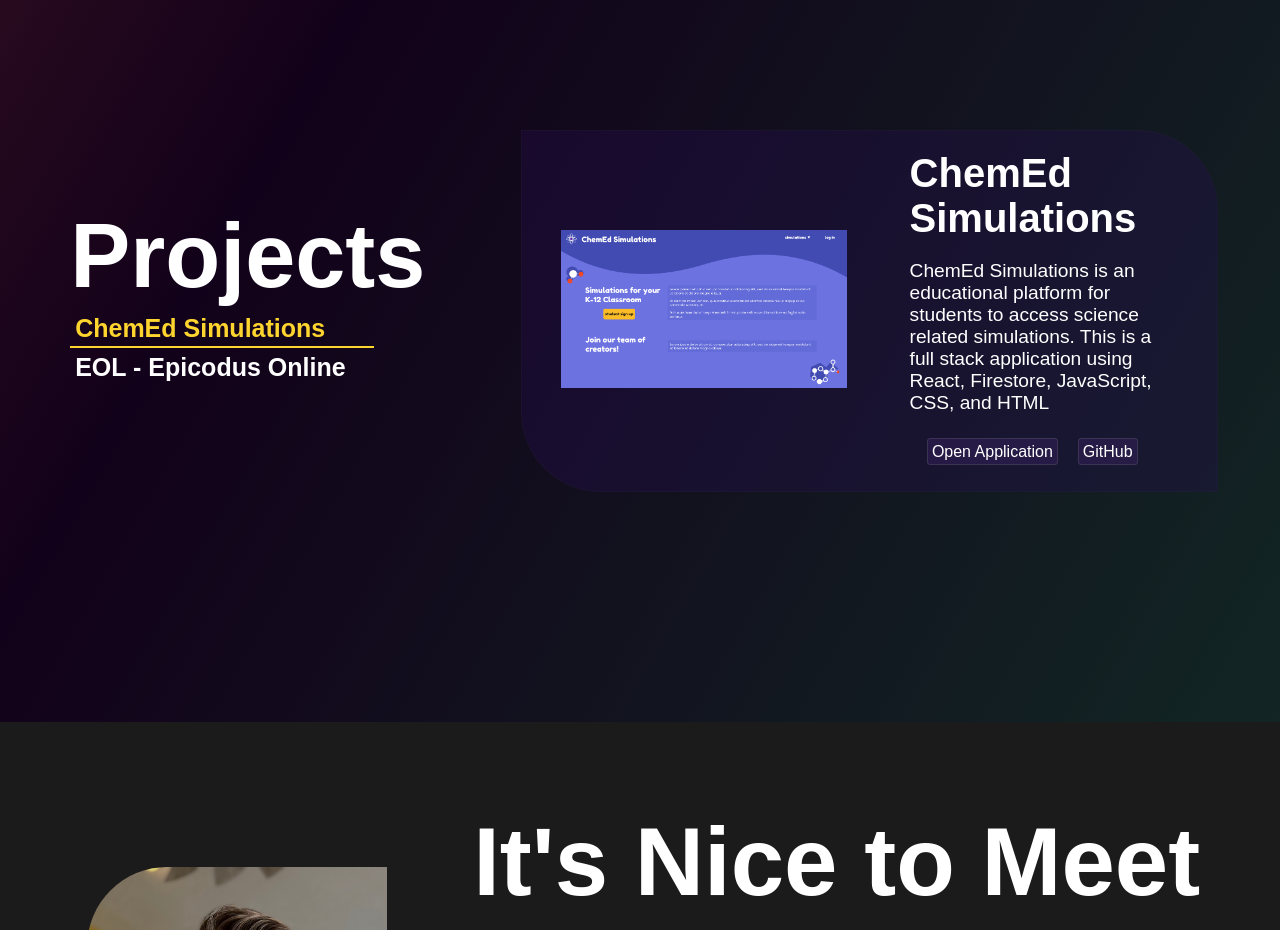
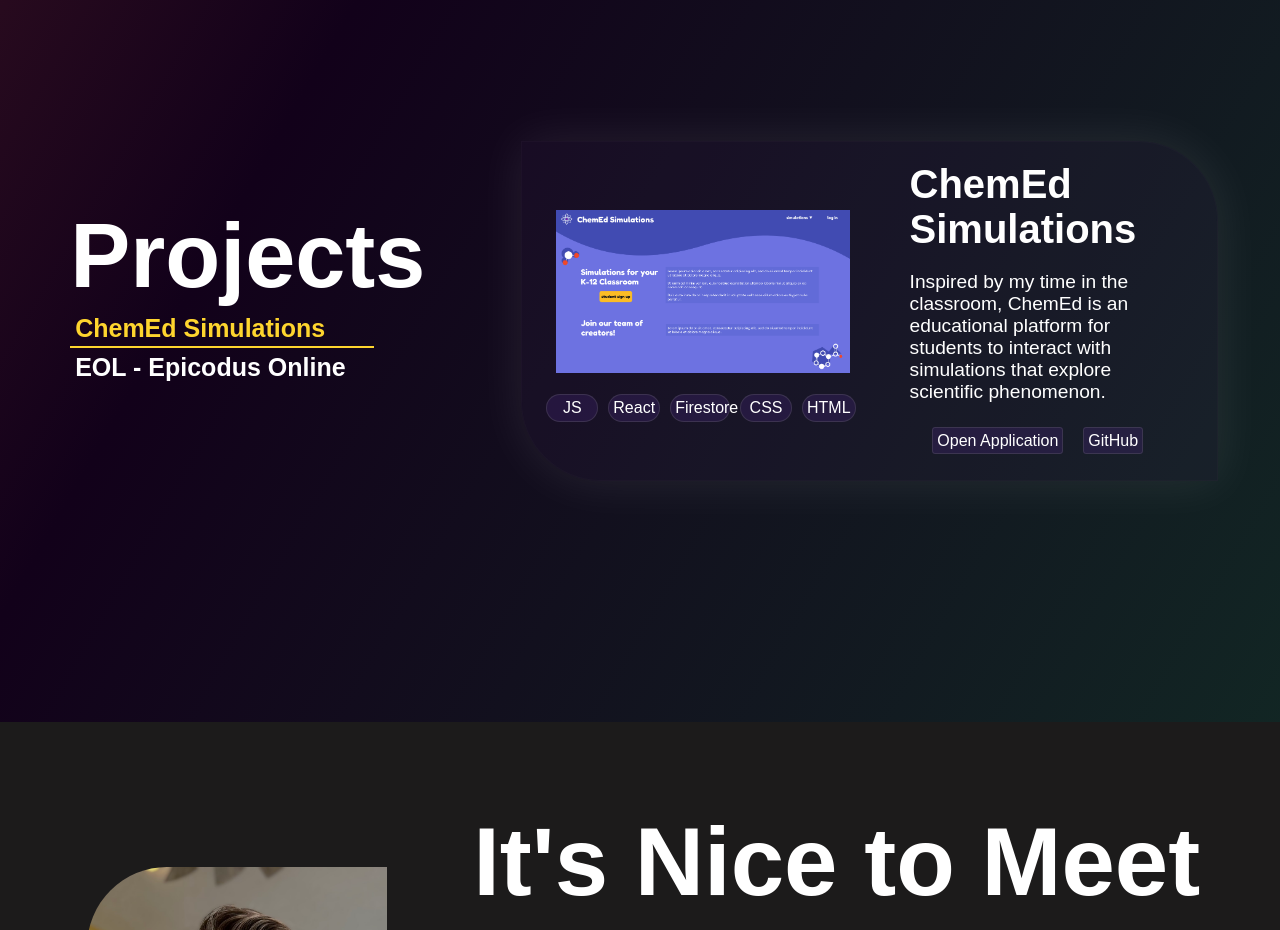
Before and after one commit to sethgonzales/my-portfolio, a React (Create React App) app: page / in a window 1280 px wide. Shown: the part 900-1830 px from the top of the page. Built offline with nearby package versions, Linux system fonts and the light colour scheme; a web font is replaced by a local one.

Commit message:
added code tags to projects and more animations

```diff
--- a/package.json
+++ b/package.json
@@ -12,6 +12,7 @@
     "react-router-dom": "^6.20.0",
     "react-scripts": "^5.0.1",
     "react-scroll": "^1.9.0",
+    "react-scroll-trigger": "^0.6.14",
     "react-transition-group": "^4.4.5",
     "three": "^0.158.0",
     "web-vitals": "^2.1.4"
--- a/src/components/ProjectDetails.css
+++ b/src/components/ProjectDetails.css
@@ -1,24 +1,5 @@
 
-/* ---------------- Project Details/Right Side ---------------- */
-.fade-enter {
-  opacity: 0;
-}
-
-.fade-enter-active {
-  opacity: 1;
-  transition: opacity 500ms ease-in-out;
-}
-
-.fade-exit {
-  opacity: 1;
-}
-
-.fade-exit-active {
-  opacity: 0;
-  transition: opacity 500ms ease-in-out;
-}
-
-
+/* ---------------- Project Details Container ---------------- */
 .project-details-container {
   align-items: center;
   justify-content: center;
@@ -26,11 +7,12 @@
   width: 85%;
   margin: auto;
   padding: 20px;
-  background-color: #2b0f594c;
+  background-color: #38275329;
   border-top-right-radius: 80px;
   border-bottom-left-radius: 80px;
   border: solid 1.5px #3b374023;
   gap: 20px;
+  box-shadow: 0 0 50px #ffffff17;
   transition: background-color 0.8s ease-in-out, box-shadow 0.8s ease-in-out;
 }
 
@@ -40,26 +22,65 @@
   margin: auto;
 }
 
+.project-details-container:hover {
+  background-color: #3b2e5027;
+  box-shadow: 0 0 50px #ffffff2f;
+}
+
+/* ---------------- Project Details Left Side ---------------- */
+
 .project-details-left-column {
   flex: 1;
   width: 50%;
 }
+
+.project-details-container img {
+  width: 90%;
+  padding: 4%;
+}
+
+.code-used {
+  display: flex;
+  align-items: center;
+  justify-content: center;
+  padding: 4px;
+
+}
+
+.code-tag {
+  width: 50px;
+  text-align: center;
+  background-color: #3d226862;
+  border: solid 1.5px #615a6963;
+  border-radius: 20px;
+  color: white;
+  padding: 4px;
+  margin-right: 10px;
+}
+
+.code-tag:hover  {
+  color: #2ed8fe;
+  transition: color .3s ease-in-out;
+  cursor: default;
+}
+
+/* ---------------- Project Details Left Side ---------------- */
 
 .project-details-right-column {
   flex: 1;
   width: 50%;
 }
 
-.project-details-container:hover {
-  background-color: #3a285727;
-  box-shadow: 0 0 50px #ffffff2f;
+.project-details-container:hover h2 {
+  color: #fed52e;
+  transition: color 1s ease-in-out;
 }
 
 .project-details-container p,
 h2 {
   text-align: left;
-  padding-right: 25px;
-  padding-left: 30px;
+  padding-right: 20px;
+  padding-left: 20px;
 }
 
 .project-details-container h2 {
@@ -67,19 +88,11 @@
   margin: 0;
 }
 
-.project-details-container:hover h2 {
-  color: #fed52e;
-  transition: color 1s ease-in-out;
-}
 
 .project-details-container p {
   font-size: 120%;
 }
 
-.project-details-container img {
-  width: 90%;
-  padding: 6%;
-}
 
 .project-links {
   width: 90%;
@@ -99,7 +112,6 @@
 }
 
 .project-link:hover {
-  width: 40%;
   background-color: #4745456e;
   color: #fed52e;
   transition: color 0.3s ease-in-out;
--- a/src/components/ProjectDetails.js
+++ b/src/components/ProjectDetails.js
@@ -3,10 +3,17 @@
 
 const ProjectDetails = ({ project }) => {
   return (
-      <div>
-        <div className="project-details-container">
-          <div className="project-details-left-column">
+    <div className='project-details-container'>
+      <div className='project-details-left-column'>
         <img src={project.image} alt={project.title} />
+        <div className='code-used'>
+          {project.code.map((code, index) => (
+            <div key={index} className='code-tag'>
+              {code}
+            </div>
+          ))}
+        </div>
+
       </div>
       <div className="project-details-right-column">
         <h2>{project.title}</h2>
@@ -21,7 +28,6 @@
         </div>
       </div>
     </div>
-      </div>
   );
 };
 
--- a/src/components/Projects.css
+++ b/src/components/Projects.css
@@ -1,4 +1,4 @@
-/* ---------------- Background Animation ---------------- */
+/* ---------------- Animations ---------------- */
 
 @keyframes BackgroundAnimation {
   0% {
@@ -14,6 +14,11 @@
   }
 }
 
+@keyframes rollout {
+  0% { transform: translateX(100px); }
+  100% { transform: none; }
+}
+
 /* ---------------- Project Component General ---------------- */
 .projects {
   background: linear-gradient(120deg, #fc48486c, #12011a, #044f376c);
@@ -22,12 +27,33 @@
 }
 
 .projects-container {
+  display: flex;
   height: 90vh;
-  display: flex;
   flex-wrap: nowrap;
-  display: flex;
   flex-direction: row;
   align-items: center;
   gap: 10px;
   padding: 4% 2%;
 }
+
+.project-details {
+  animation: rollout 0.5s ease-in-out;
+}
+
+.fade-enter {
+  opacity: 0.4;
+}
+
+.fade-enter-active {
+  opacity: 1;
+  transition: opacity 0.3s ease-in-out; /* Define transition properties */
+}
+
+.fade-exit {
+  opacity: 1;
+}
+
+.fade-exit-active {
+  opacity: 0;
+  transition: opacity 0.3s ease-in-out; /* Define transition properties */
+}
--- a/src/components/Projects.js
+++ b/src/components/Projects.js
@@ -1,31 +1,32 @@
 import React, { useState } from 'react';
+import { CSSTransition, SwitchTransition } from 'react-transition-group';
 import ProjectList from './ProjectList';
 import ProjectDetails from './ProjectDetails';
 import EOL from './../img/eol-chat.png'
 import ChemEdSimulations from './../img/chemed.png'
 import './Projects.css';
 
-
 const Projects = () => {
   const projects = [
-    // Your project data
     {
       id: 1,
       className: 'ChemEd',
       title: 'ChemEd Simulations',
       image: ChemEdSimulations,
-      description: 'ChemEd Simulations is an educational platform for students to access science related simulations. This is a full stack application using React, Firestore, JavaScript, CSS, and HTML',
+      description: 'Inspired by my time in the classroom, ChemEd is an educational platform for students to interact with simulations that explore scientific phenomenon.',
       github: 'https://github.com/sethgonzales/capstone', //update capstone github name
-      hostingURL: 'https://chemed-6a31a.web.app/'
+      hostingURL: 'https://chemed-6a31a.web.app/',
+      code: ["JS", "React", "Firestore", "CSS", "HTML"]
     },
     {
       id: 2,
       className: 'EOL',
       title: 'EOL - Epicodus Online',
       image: EOL,
-      description: "Epicodus Online is a recreation of AOL's Instant Messanger. This MVC application is built with Identity,  employing JavaScript for front-end logic and C# and SQL for back-end logic and database. SignalR is used for real-time messaging functionality in public and private chat rooms",
+      description: "Epicodus Online is a recreation of AOL's Instant Messenger. SignalR is used for real-time messaging functionality in public and private chat rooms.",
       github: 'https://github.com/sethgonzales/Eol.Solution',
-      hostingURL: '' //update this link
+      hostingURL: '', //update this
+      code: ["C#", "SignalR", "ASP.NET", "CSS", "HTML"]
 
     },
     // Add more projects...
@@ -42,11 +43,19 @@
   return (
     <div id="projects" className="projects projects-container">
       <ProjectList projects={projects} onSelectProject={handleSelectProject} />
-      <div className='project-details'>
-        {selectedProject && (
-          <ProjectDetails project={selectedProject} />
-        )}
-      </div>
+      <SwitchTransition>
+        <CSSTransition
+          key={selectedProject.id}
+          classNames='fade'
+          timeout={500}
+        >
+          <div className='project-details'>
+            {selectedProject && (
+              <ProjectDetails project={selectedProject} />
+            )}
+          </div>
+        </CSSTransition>
+      </SwitchTransition>
     </div>
   );
 };
```
Also changed, not shown: 1 other file (tests, documents, lock files or other folders). Lines whose indentation alone changed are shown as unchanged.
